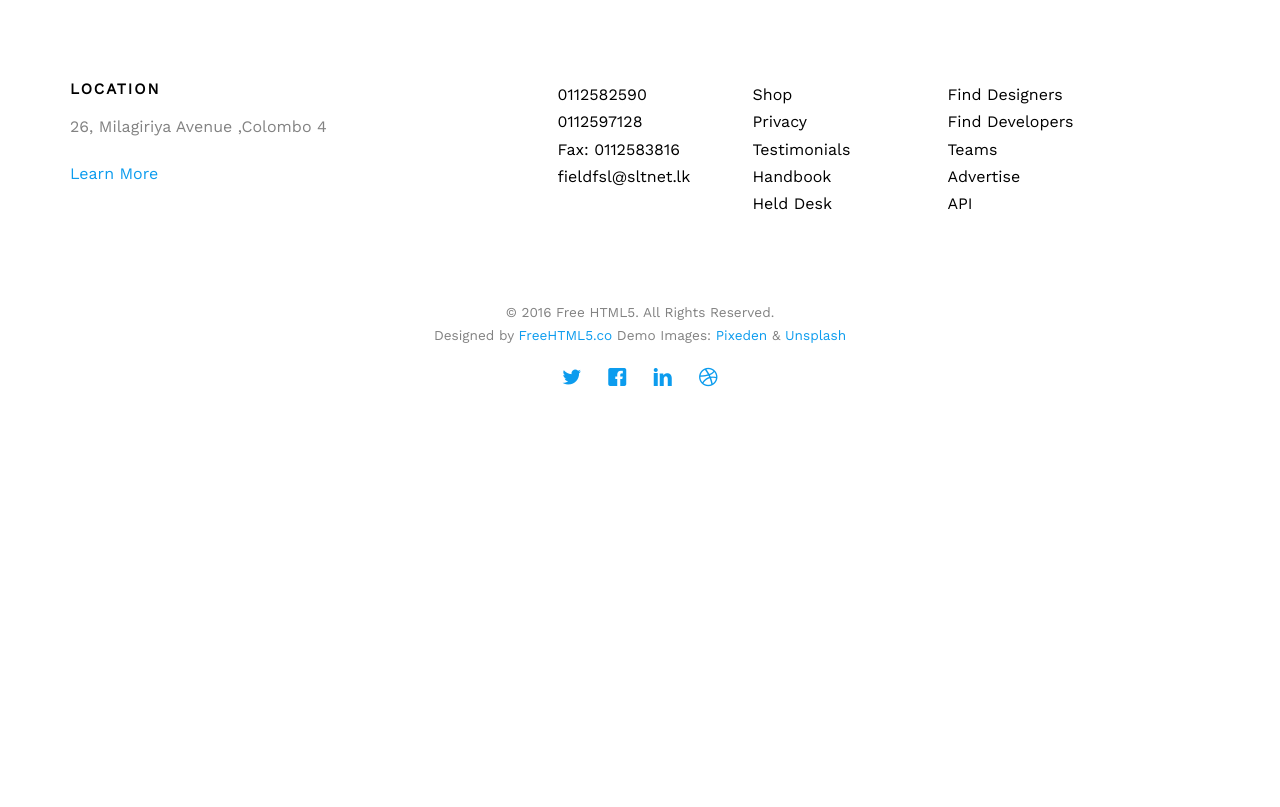
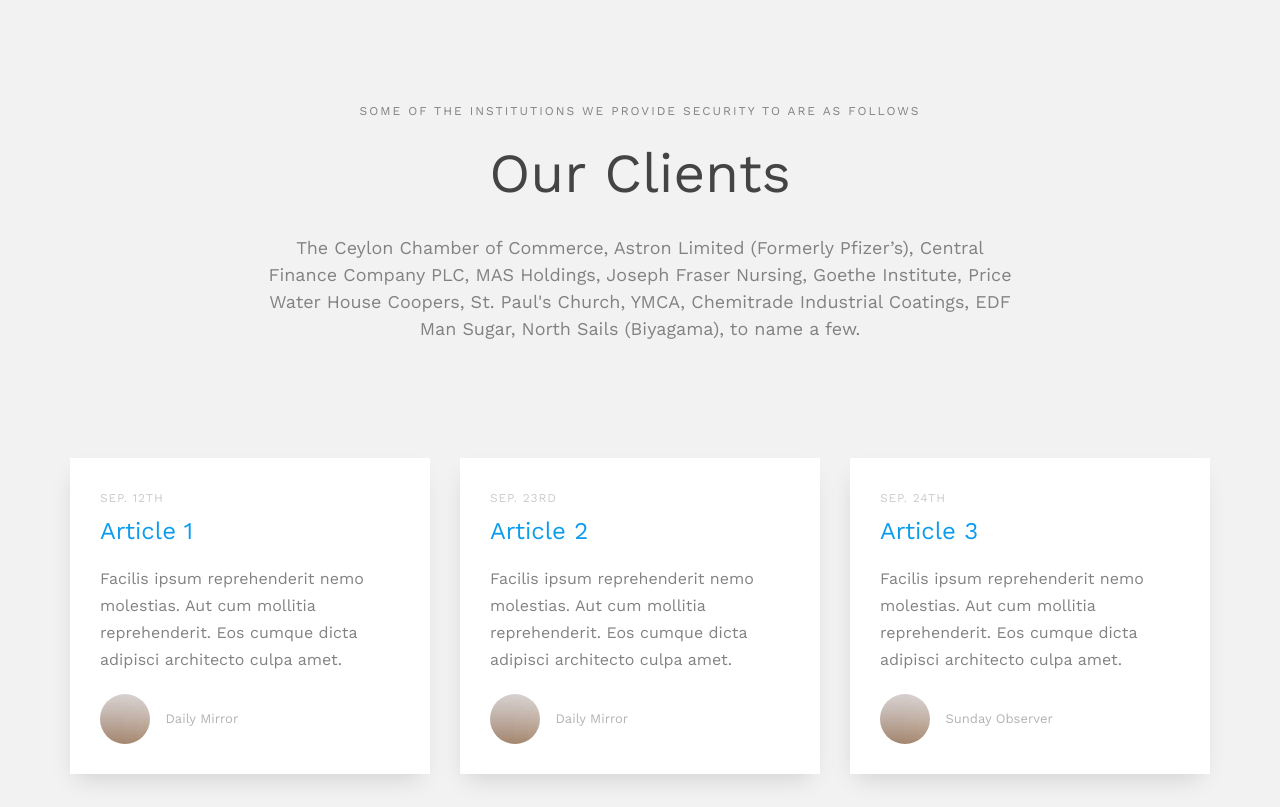
Before and after one commit to Christianq010/liquid-field_services_project, a website: page public/index.html in a window 1280 px wide. Shown: the part 2540-3347 px from the top of the page. Before the commit the page ends 3066 px from the top, so only its background shows below. Drawn offline with nearby package versions, Linux system fonts and the light colour scheme; files whose address does not match are found by name; a web font is replaced by a local one.

Commit message:
feat: Add main content and images

```diff
--- a/public/index.html
+++ b/public/index.html
@@ -194,23 +194,64 @@
 			</div>
 
 			<div class="row">
-				<div class="col-md-6 col-sm-6 fh5co-project animate-box" data-animate-effect="fadeIn">
-					<a href="#"><img src="images/work-1.jpg" alt="Free HTML5 Website Template by FreeHTML5.co" class="img-responsive">
-						<h3>Clipboard Office</h3>
+				<div class="col-md-4 col-md-offset-4 fh5co-project animate-box" data-animate-effect="fadeIn">
+					<a href="http://www.slasspa.org/"><img src="assets/images/slasspa.png" alt="SLASSPA Logo" class="img-responsive">
+						<h3>SLASSPA</h3>
 					</a>
 				</div>
-				<div class="col-md-6 col-sm-6 fh5co-project animate-box" data-animate-effect="fadeIn">
-					<a href="#"><img src="images/work-2.jpg" alt="Free HTML5 Website Template by FreeHTML5.co" class="img-responsive">
+				<!--
+				<div class="col-md-3 col-sm-6 fh5co-project animate-box" data-animate-effect="fadeIn">
+					<a href="#"><img src="assets/images/Emblem_of_Sri_Lanka.jpg" alt="Free HTML5 Website Template by FreeHTML5.co" class="img-responsive">
 						<h3>Smart Layers</h3>
 					</a>
 				</div>
+				-->
+			</div>
 
-			</div>
 		</div>
 
 	</div>
 	<!-- /end of Projects Content -->
 
+	<!-- Our Clients Content -->
+	<div id="fh5co-blog" class="fh5co-bg-section">
+		<div class="container">
+			<div class="row animate-box row-pb-md" data-animate-effect="fadeInUp">
+				<div class="col-md-8 col-md-offset-2 text-center fh5co-heading">
+					<span>Some of the institutions we provide security to are as follows</span>
+					<h2>Our Clients</h2>
+					<p>The Ceylon Chamber of Commerce, Astron Limited (Formerly Pfizer’s), Central Finance Company PLC, MAS Holdings, Joseph Fraser Nursing, Goethe Institute, Price Water House Coopers, St. Paul's Church, YMCA, Chemitrade Industrial Coatings, EDF Man Sugar, North Sails (Biyagama), to name a few.</p>
+				</div>
+			</div>
+			<div class="row">
+				<div class="col-md-4 col-sm-4 animate-box" data-animate-effect="fadeInUp">
+					<div class="fh5co-post">
+						<span class="fh5co-date">Sep. 12th</span>
+						<h3><a href="#">Article 1</a></h3>
+						<p>Facilis ipsum reprehenderit nemo molestias. Aut cum mollitia reprehenderit. Eos cumque dicta adipisci architecto culpa amet.</p>
+						<p class="author"><img src="assets/images/person1.jpg" alt="Free HTML5 Bootstrap Template by FreeHTML5.co"> <cite> Daily Mirror</cite></p>
+					</div>
+				</div>
+				<div class="col-md-4 col-sm-4 animate-box" data-animate-effect="fadeInUp">
+					<div class="fh5co-post">
+						<span class="fh5co-date">Sep. 23rd</span>
+						<h3><a href="#">Article 2</a></h3>
+						<p>Facilis ipsum reprehenderit nemo molestias. Aut cum mollitia reprehenderit. Eos cumque dicta adipisci architecto culpa amet.</p>
+						<p class="author"><img src="assets/images/person1.jpg" alt="Free HTML5 Bootstrap Template by FreeHTML5.co"> <cite> Daily Mirror</cite></p>
+					</div>
+				</div>
+				<div class="col-md-4 col-sm-4 animate-box" data-animate-effect="fadeInUp">
+					<div class="fh5co-post">
+						<span class="fh5co-date">Sep. 24th</span>
+						<h3><a href="#">Article 3</a></h3>
+						<p>Facilis ipsum reprehenderit nemo molestias. Aut cum mollitia reprehenderit. Eos cumque dicta adipisci architecto culpa amet.</p>
+						<p class="author"><img src="assets/images/person1.jpg" alt="Free HTML5 Bootstrap Template by FreeHTML5.co"> <cite> Sunday Observer</cite></p>
+					</div>
+				</div>
+			</div>
+		</div>
+	</div>
+	<!-- /end of Client Content -->
 
 
 
```
Also changed, not shown: src/index.html (+47 -6 lines), public/assets/images/Emblem_of_Sri_Lanka.jpg (added), public/assets/images/slasspa.png (added).
